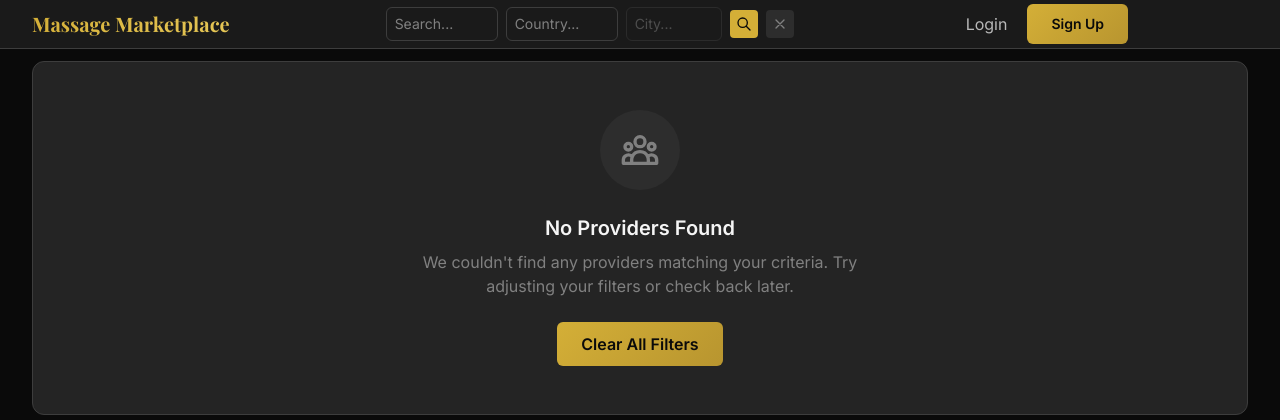
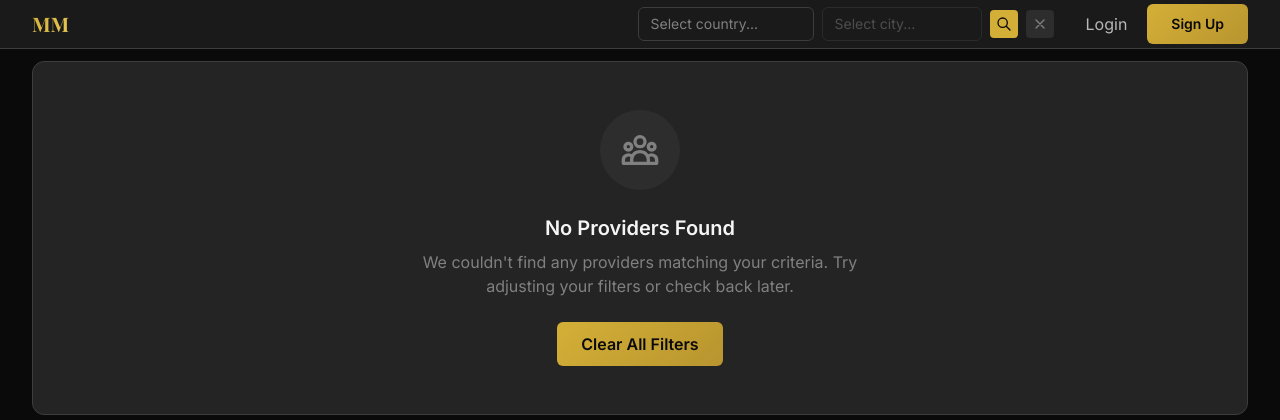
Before and after one commit to ivotripunovic/massage_marketplace, a Django app: page / in a window 1280 px wide. Shown: the top 420 px of the page. Run offline with Django 5.2, Linux system fonts and the light colour scheme; data that the repository does not hold is empty; some libraries are stand-ins or nearby versions.

Commit message:
Fixing search laoyt

```diff
--- a/marketplace/templates/base.html
+++ b/marketplace/templates/base.html
@@ -195,12 +195,13 @@
     <!-- Navigation -->
     <nav class="bg-dark-50 border-b border-dark-300 sticky top-0 z-50">
         <div class="max-w-7xl mx-auto px-4 sm:px-6 lg:px-8">
-            <div class="flex items-center h-12 gap-2">
-                <a href="/" class="text-base md:text-xl font-display font-bold gold-gradient whitespace-nowrap flex-shrink-0">Massage Marketplace</a>
+            <div class="flex items-center justify-between h-12 gap-2">
+                <a href="/" class="text-xl font-display font-bold gold-gradient whitespace-nowrap flex-shrink-0">MM</a>
 
-                {% block nav_center %}{% endblock %}
+                <div class="flex items-center gap-4">
+                    {% block nav_center %}{% endblock %}
 
-                <div class="hidden md:flex items-center space-x-1 flex-shrink-0">
+                    <div class="hidden md:flex items-center space-x-1 flex-shrink-0">
                     {% if user.is_authenticated %}
                         <span class="text-text-secondary mr-4">Hello, <strong class="text-gold">{{ user.email }}</strong></span>
 
@@ -221,6 +222,7 @@
                         <a href="{% url 'login' %}" class="nav-link">Login</a>
                         <a href="{% url 'signup' %}" class="btn-gold text-sm">Sign Up</a>
                     {% endif %}
+                    </div>
                 </div>
 
                 <!-- Mobile menu button -->
--- a/marketplace/templates/clients/provider_list.html
+++ b/marketplace/templates/clients/provider_list.html
@@ -23,24 +23,21 @@
 {% endblock %}
 
 {% block nav_center %}
-<!-- Desktop: full search in nav -->
-<form method="get" action="{% url 'providers' %}" class="hidden md:flex items-center gap-2 flex-1 justify-center max-w-2xl mx-4">
-    <input type="text" name="keyword" id="keyword" value="{{ current_keyword }}"
-           placeholder="Search..."
-           class="input-dark w-28 text-sm py-1.5 px-2">
+<!-- Desktop: location filters in nav -->
+<form method="get" action="{% url 'providers' %}" class="hidden md:flex items-center gap-2">
     <div class="relative">
         <input type="text" id="country-autocomplete"
                value="{{ current_country_name }}"
-               placeholder="Country..."
-               class="input-dark w-28 text-sm py-1.5 px-2"
+               placeholder="Select country..."
+               class="input-dark w-44 text-sm py-1.5 px-3"
                autocomplete="off">
         <input type="hidden" name="country_id" id="country_id" value="{{ current_country_id }}">
     </div>
     <div class="relative">
         <input type="text" id="city-autocomplete"
                value="{{ current_city_name }}"
-               placeholder="City..."
-               class="input-dark w-24 text-sm py-1.5 px-2"
+               placeholder="Select city..."
+               class="input-dark w-40 text-sm py-1.5 px-3"
                autocomplete="off">
         <input type="hidden" name="city_id" id="city_id" value="{{ current_city_id }}">
     </div>
```
